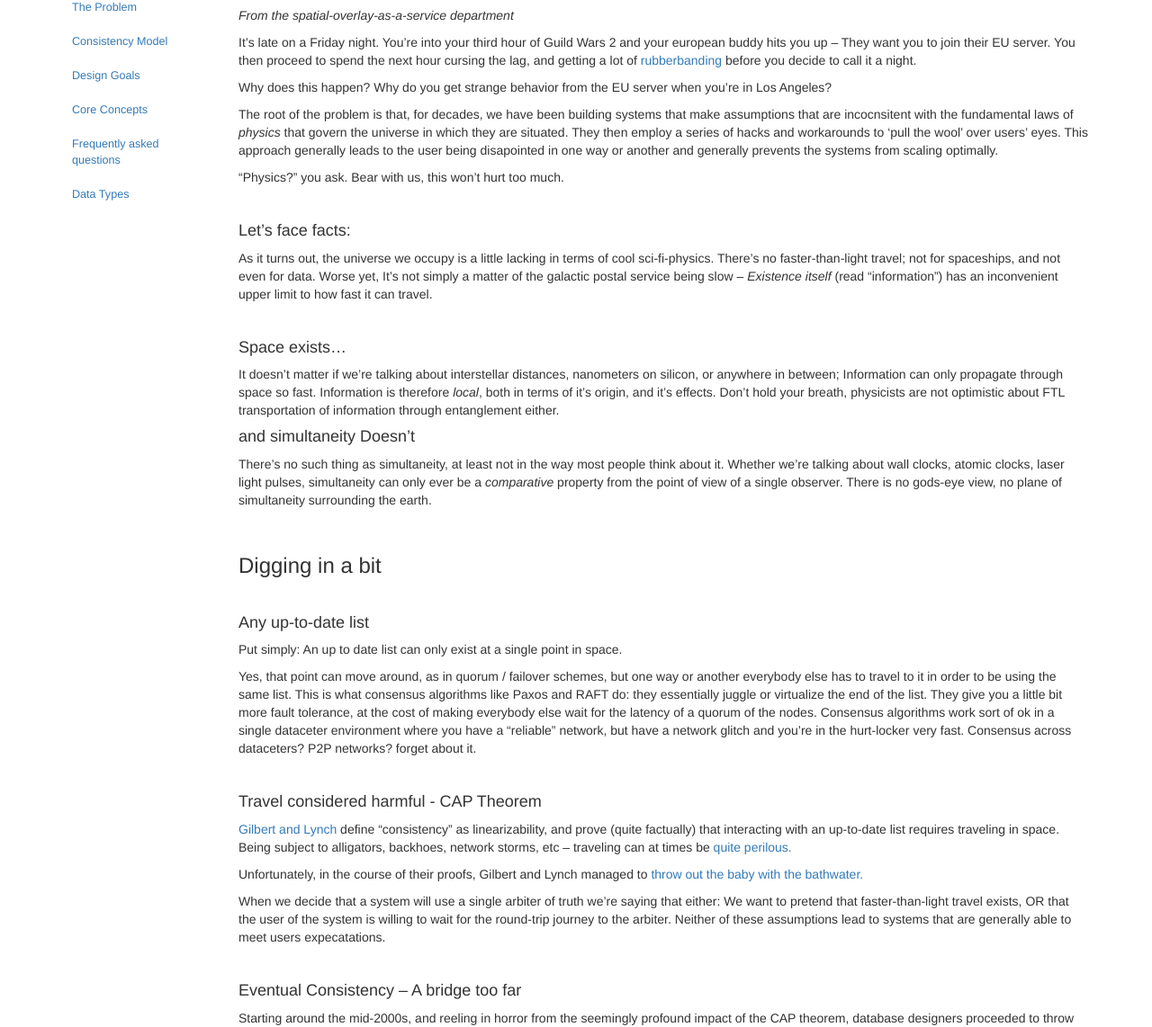
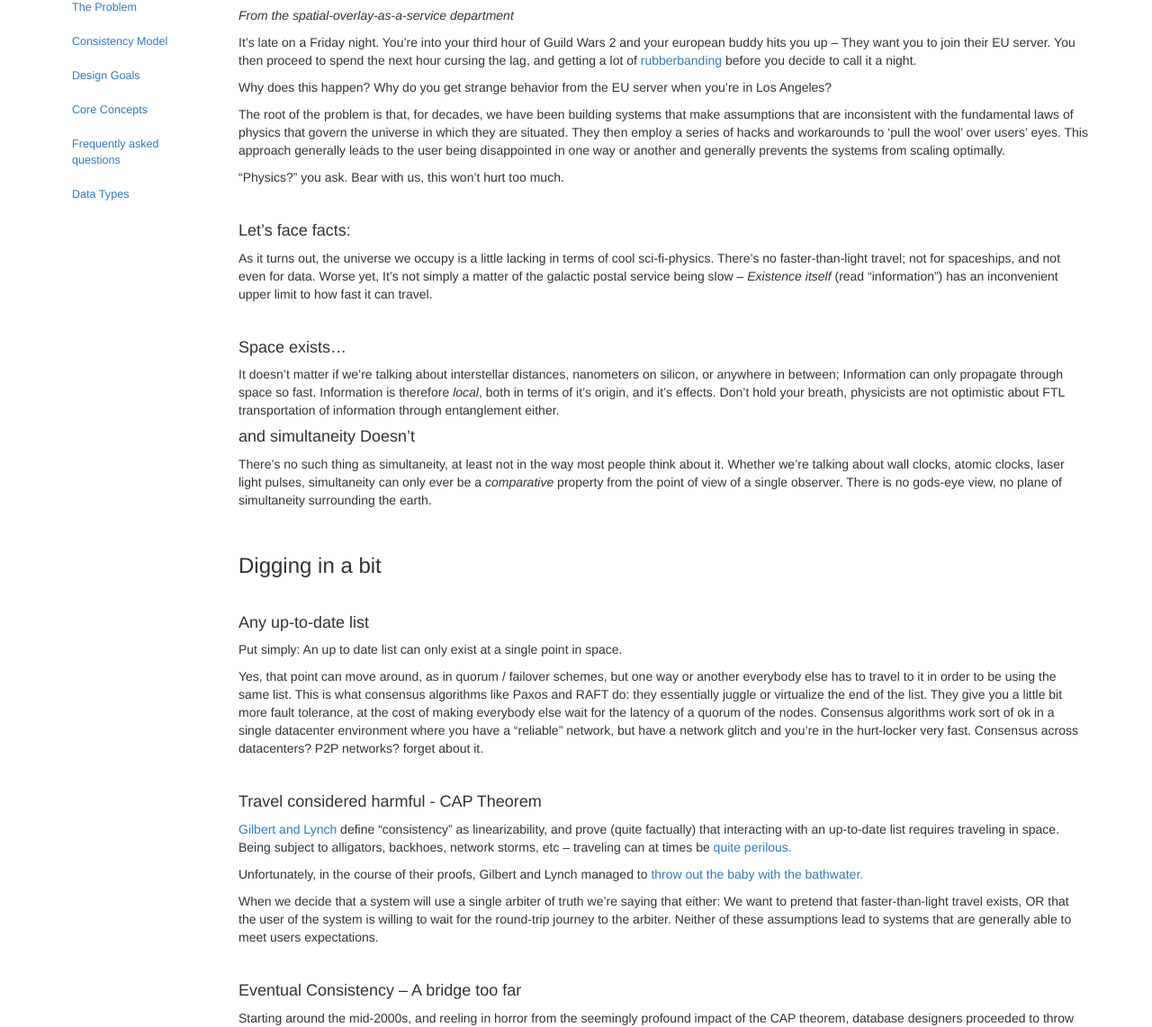
Before and after one commit to mindbeam/unbase, a Jekyll site: the page built from docs/design/the-problem.md, in a window 1280 px wide. Shown: the part 127-1269 px from the top of the page at 90% size. Built offline with Jekyll 4.4.1, drawn with Linux system fonts in a browser that asks for light colours.

Commit message:
some tweaks

```diff
--- a/docs/design/the-problem.md
+++ b/docs/design/the-problem.md
@@ -11,11 +11,11 @@ It's late on a Friday night. You're into your third hour of Guild Wars 2 and you
 
 Why does this happen? Why do you get strange behavior from the EU server when you're in Los Angeles?
 
-The root of the problem is that, for decades, we have been building systems that make assumptions that are incocnsitent with the fundamental laws of *physics* that govern the universe in which they are situated. They then employ a series of hacks and workarounds to 'pull the wool' over users' eyes. This approach generally leads to the user being disapointed in one way or another and generally prevents the systems from scaling optimally.
+The root of the problem is that, for decades, we have been building systems that make assumptions that are inconsistent with the fundamental laws of physics that govern the universe in which they are situated. They then employ a series of hacks and workarounds to 'pull the wool' over users' eyes. This approach generally leads to the user being disappointed in one way or another and generally prevents the systems from scaling optimally.
 
 "Physics?" you ask. Bear with us, this won't hurt too much.
 
-<!-- Could you boild down the main problems into bullets? I don't come away with this with a strong sense of problems XYZ exists and are manifest in most systems, "then I am going to tell you why below". -->
+<!-- Could you boil down the main problems into bullets? I don't come away with this with a strong sense of problems XYZ exists and are manifest in most systems, "then I am going to tell you why below". -->
 
 <br>
 
@@ -23,7 +23,7 @@ The root of the problem is that, for decades, we have been building systems that
 
 As it turns out, the universe we occupy is a little lacking in terms of cool sci-fi-physics. There's no faster-than-light travel; not for spaceships, and not even for data. Worse yet, It's not simply a matter of the galactic postal service being slow – _Existence itself_ (read "information") has an inconvenient upper limit to how fast it can travel.
 
-<!-- I would add in something somewhere about the fact that we try to build overlays in the systems that make users think that they are phsically closer than they are, so there is an apperance of information propegating faster than it can... but that it is all smoke and mirrors which eventually causes issues. Then we can move on to the next section. -->
+<!-- I would add in something somewhere about the fact that we try to build overlays in the systems that make users think that they are physically closer than they are, so there is an appearance of information propagating faster than it can... but that it is all smoke and mirrors which eventually causes issues. Then we can move on to the next section. -->
 
 <br>
 
@@ -33,7 +33,7 @@ It doesn't matter if we're talking about interstellar distances, nanometers on s
 
 #### and simultaneity Doesn't
 
-<!-- simulataneity might be the wrong thing to start with here? I think the bigger issue is that there is no global agreed upon ordering of events.  Simulataneity is just one instance of an agreed upon order.  One where things happen at the same time.  While physicist thinkg about Simulataneity, I don't think many computer science folks do, be cause we generally pretend that things don't happen at the same time anyway.  So to me the main issue is that you can't use 'time' as an abritrator of happens before -->
+<!-- simultaneity might be the wrong thing to start with here? I think the bigger issue is that there is no global agreed upon ordering of events. Simultaneity is just one instance of an agreed upon order.  One where things happen at the same time.  While physicist think about simultaneity, I don't think many computer science folks do, be cause we generally pretend that things don't happen at the same time anyway.  So to me the main issue is that you can't use 'time' as an arbitrator of happens before -->
 
 There's no such thing as simultaneity, at least not in the way most people think about it. Whether we're talking about wall clocks, atomic clocks, laser light pulses, simultaneity can only ever be a *comparative* property from the point of view of a single observer. There is no gods-eye view, no plane of simultaneity surrounding the earth.
 
@@ -48,7 +48,7 @@ There's no such thing as simultaneity, at least not in the way most people think
 
 Put simply: An up to date list can only exist at a single point in space.
 
-Yes, that point can move around, as in quorum / failover schemes, but one way or another everybody else has to travel to it in order to be using the same list. This is what consensus algorithms like Paxos and RAFT do: they essentially juggle or virtualize the end of the list. They give you a little bit more fault tolerance, at the cost of making everybody else wait for the latency of a quorum of the nodes. Consensus algorithms work sort of ok in a single dataceter environment where you have a "reliable" network, but have a network glitch and you're in the hurt-locker very fast. Consensus across dataceters? P2P networks? forget about it.
+Yes, that point can move around, as in quorum / failover schemes, but one way or another everybody else has to travel to it in order to be using the same list. This is what consensus algorithms like Paxos and RAFT do: they essentially juggle or virtualize the end of the list. They give you a little bit more fault tolerance, at the cost of making everybody else wait for the latency of a quorum of the nodes. Consensus algorithms work sort of ok in a single datacenter environment where you have a "reliable" network, but have a network glitch and you're in the hurt-locker very fast. Consensus across datacenters? P2P networks? forget about it.
 
 <br>
 
@@ -58,12 +58,12 @@ Yes, that point can move around, as in quorum / failover schemes, but one way or
 
 Unfortunately, in the course of their proofs, Gilbert and Lynch managed to [throw out the baby with the bathwater.](https://arxiv.org/abs/1509.05393){:target="kleppman"}
 
-When we decide that a system will use a single arbiter of truth we're saying that either: We want to pretend that faster-than-light travel exists, OR that the user of the system is willing to wait for the round-trip journey to the arbiter. Neither of these assumptions lead to systems that are generally able to meet users expecatations.
+When we decide that a system will use a single arbiter of truth we're saying that either: We want to pretend that faster-than-light travel exists, OR that the user of the system is willing to wait for the round-trip journey to the arbiter. Neither of these assumptions lead to systems that are generally able to meet users expectations.
 
 <br>
 
 #### Eventual Consistency – A bridge too far
-<!-- I think the point to make here is that we gained intuition that data needs to be distributed.  However it was distributed mainly to increase parallelism.  We wanted to handle more requests than a single server could handle.  We also knew we didn't want to wait for a central abitrator.  So we got rid of the central abitrator and made "copies" of the data.  Now mlutiple servers could share the load.  the problem though, is that two users can now modify the data at two different points in space-time. Meaning that the data on the two servers is now inconsistent.  The servers will eventually exchang infromation and become consistent. So this is good, and is not really different in premis from what we are doing here.  So what is the big deal?  Well one thing is that they do this by making "state" consistent and having the messgages / mutations being ephemeral.  Which we don't love. -->
+<!-- I think the point to make here is that we gained intuition that data needs to be distributed.  However it was distributed mainly to increase parallelism.  We wanted to handle more requests than a single server could handle.  We also knew we didn't want to wait for a central arbiter.  So we got rid of the central arbiter and made "copies" of the data.  Now multiple servers could share the load.  the problem though, is that two users can now modify the data at two different points in space-time. Meaning that the data on the two servers is now inconsistent.  The servers will eventually exchange information and become consistent. So this is good, and is not really different in premise from what we are doing here.  So what is the big deal?  Well one thing is that they do this by making "state" consistent and having the messages / mutations being ephemeral.  Which we don't love. -->
 
 Starting around the mid-2000s, and reeling in horror from the seemingly profound impact of the CAP theorem, database designers proceeded to throw the consistency baby with the coordination bathwater. Wisely seeking out Shared-Nothing systems, but then naively inducing their users to implement their own ad-hoc, poorly researched, poorly implemented consistency models as an overlay. <!-- MM do you have an example of this?? ->
 
@@ -72,7 +72,7 @@ Starting around the mid-2000s, and reeling in horror from the seemingly profound
 We can do better.
 
 <br>
-<!-- MM I think the point here is that sharding was again a way to distribute data aroudn the system.  That's good.  But again they did this for parallelism, NOT for latency.  The sharding alogirthms are usually rather abitrary in terms of data locality.  There is just some coordiantor or pre-agreed upon algorithm that places data at arbitrary locations in the system.  Good for parallelism, bad for understanding the no-FTL issue of the univers. -->
+<!-- MM I think the point here is that sharding was again a way to distribute data around the system.  That's good.  But again they did this for parallelism, NOT for latency.  The sharding algorithms are usually rather arbitrary in terms of data locality.  There is just some coordinator or pre-agreed upon algorithm that places data at arbitrary locations in the system.  Good for parallelism, bad for understanding the no-FTL issue of the universe. -->
 
 <!--- WIP section. Overly wordy, underdeveloped
 
```
